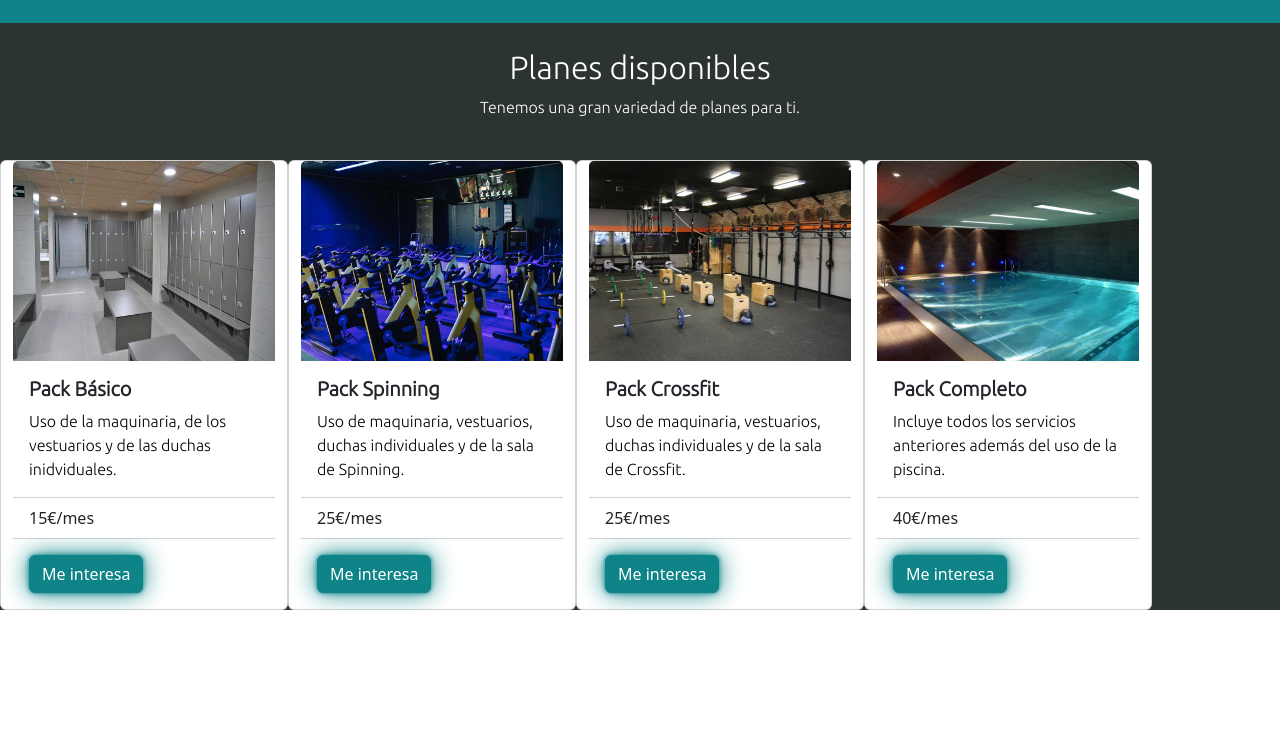
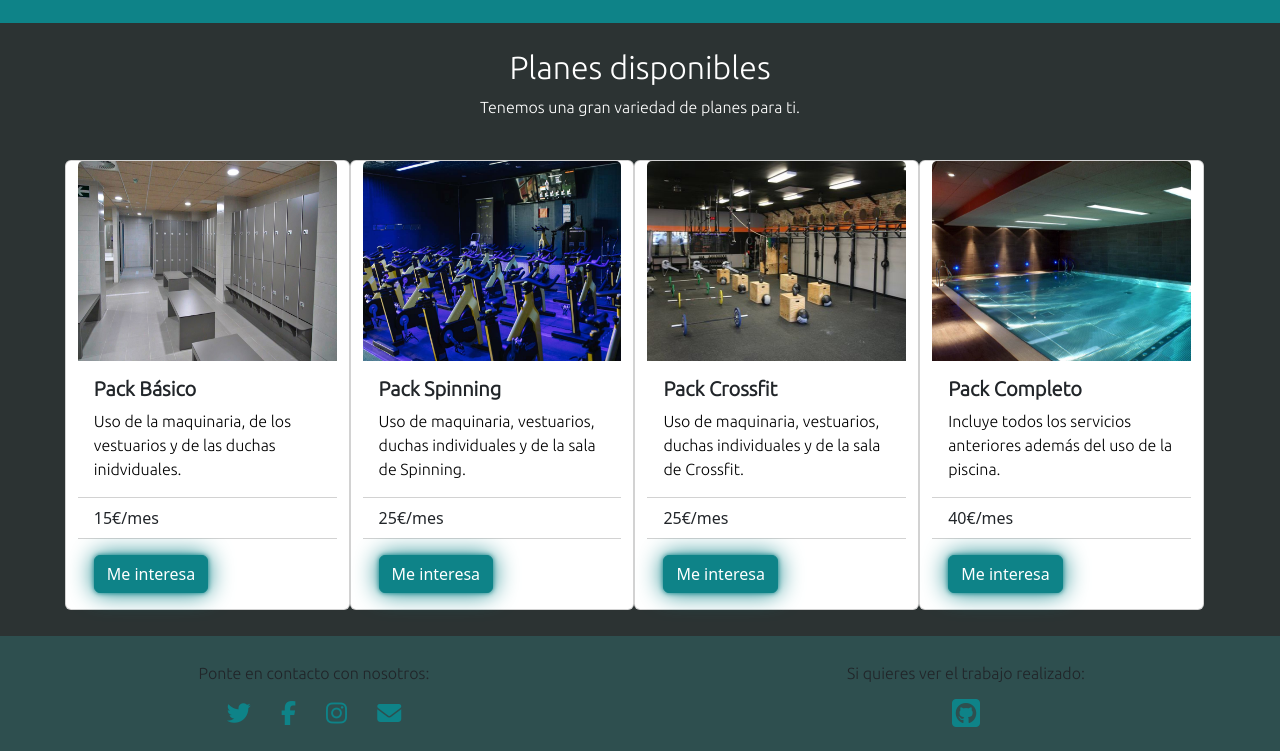
Before and after one commit to Doramas7/LND-Doramas-UT4, a plain HTML site: page Index.html in a window 1280 px wide. Shown: the part 1711-2462 px from the top of the page. Before the commit the page ends 2321 px from the top, so only its background shows below. Drawn offline with nearby package versions, Linux system fonts and the light colour scheme; a web font is replaced by a local one.

Commit message:
Viernes 24/03/2023
Elaboré un footer con el pie de página con las especificaciones del enunciado y modifiqué algunos pequeños detalles de la página.

```diff
--- a/Index.html
+++ b/Index.html
@@ -113,23 +113,21 @@
             <div class="carousel-inner">
                 <div class="carousel-item active" data-bs-interval="4000">
                     <h4 class="text-center">Piscina Climatizada</h4>
-                    <img src="/LND-Doramas-UT4/Images/PiscinaGym.jpg" class="d-block w-50 ImgCarrusel" alt="PiscinaGym">
+                    <img src="/LND-Doramas-UT4/Images/PiscinaGym.jpg" class=" w-50 ImgCarrusel" alt="PiscinaGym">
                     <div class="carousel-caption d-none d-md-block">
                         <p class="SubtitulosCarrusel">Perfecta para ejercicios acuáticos o relajación post-entreno.</p>
                     </div>
                 </div>
                 <div class="carousel-item" data-bs-interval="4000">
                     <h4 class="text-center">Sala de Spinning</h4>
-                    <img src="/LND-Doramas-UT4/Images/SalaSpinning.jpg" class="d-block w-50 ImgCarrusel"
-                        alt="SalaSpinning">
+                    <img src="/LND-Doramas-UT4/Images/SalaSpinning.jpg" class=" w-50 ImgCarrusel" alt="SalaSpinning">
                     <div class="carousel-caption d-none d-md-block">
                         <p class="SubtitulosCarrusel">Con una ventilación e iluminación óptimas para su disfrute.</p>
                     </div>
                 </div>
                 <div class="carousel-item" data-bs-interval="4000">
                     <h4 class="text-center">Sala de Crossfit</h4>
-                    <img src="/LND-Doramas-UT4/Images/SalaCrossfit.jpg" class="d-block w-50 ImgCarrusel"
-                        alt="SalaCrossfit">
+                    <img src="/LND-Doramas-UT4/Images/SalaCrossfit.jpg" class=" w-50 ImgCarrusel" alt="SalaCrossfit">
                     <div class="carousel-caption d-none d-md-block">
                         <p class="SubtitulosCarrusel">Con todo tipo de maquinaria y materiales para cualquier tipo de
                             ejercicio.</p>
@@ -163,14 +161,15 @@
         <h2 id="CabeceraPlanes" class="text-center">Planes disponibles</h2>
         <p id="TextoPlanes" class="text-center">Tenemos una gran variedad de planes para ti.</p>
 
-        <div class="row container-fluid">
+        <div class="row container-fluid" id="Planes2">
 
             <!-- Plan 1 -->
-            <div class="card col-lg-3 col-md-6 col-sm-12" style="width: 18rem;">
+            <div class="card col-lg-3 col-md-6 col-sm-12">
                 <img src="/LND-Doramas-UT4/Images/PackBasico.jpg" class="card-img-top ImgPlanes" alt="Pack Basico">
                 <div class="card-body FondoPlanes">
                     <h5 class="card-title TituloPlanes">Pack Básico</h5>
-                    <p class="card-text TextoCartasPlanes">Uso de la maquinaria, de los vestuarios y de las duchas inidviduales.</p>
+                    <p class="card-text TextoCartasPlanes">Uso de la maquinaria, de los vestuarios y de las duchas
+                        inidviduales.</p>
                 </div>
                 <ul class="list-group list-group-flush">
                     <li class="list-group-item">15€/mes</li>
@@ -181,11 +180,12 @@
             </div>
 
             <!-- Plan 2 -->
-            <div class="card col-lg-3 col-md-6 col-sm-12" style="width: 18rem;">
+            <div class="card col-lg-3 col-md-6 col-sm-12">
                 <img src="/LND-Doramas-UT4/Images/SalaSpinning2.jpg" class="card-img-top ImgPlanes" alt="Pack Spinning">
                 <div class="card-body FondoPlanes">
                     <h5 class="card-title TituloPlanes">Pack Spinning</h5>
-                    <p class="card-text TextoCartasPlanes">Uso de maquinaria, vestuarios, duchas individuales y de la sala de
+                    <p class="card-text TextoCartasPlanes">Uso de maquinaria, vestuarios, duchas individuales y de la
+                        sala de
                         Spinning.</p>
                 </div>
                 <ul class="list-group list-group-flush">
@@ -197,11 +197,12 @@
             </div>
 
             <!-- Plan 3 -->
-            <div class="card col-lg-3 col-md-6 col-sm-12" style="width: 18rem;">
+            <div class="card col-lg-3 col-md-6 col-sm-12">
                 <img src="/LND-Doramas-UT4/Images/SalaCrossfit2.jpg" class="card-img-top ImgPlanes" alt="Pack Crossfit">
                 <div class="card-body FondoPlanes">
                     <h5 class="card-title TituloPlanes">Pack Crossfit</h5>
-                    <p class="card-text TextoCartasPlanes">Uso de maquinaria, vestuarios, duchas individuales y de la sala de
+                    <p class="card-text TextoCartasPlanes">Uso de maquinaria, vestuarios, duchas individuales y de la
+                        sala de
                         Crossfit.</p>
                 </div>
                 <ul class="list-group list-group-flush">
@@ -213,7 +214,7 @@
             </div>
 
             <!-- Plan 4 -->
-            <div class="card col-lg-3 col-md-6 col-sm-12" style="width: 18rem;">
+            <div class="card col-lg-3 col-md-6 col-sm-12">
                 <img src="/LND-Doramas-UT4/Images/PiscinaGym2.jpg" class="card-img-top ImgPlanes" alt="Pack Completo">
                 <div class="card-body FondoPlanes">
                     <h5 class="card-title TituloPlanes">Pack Completo</h5>
@@ -230,6 +231,31 @@
         </div>
     </section>
 
+    <!-- Pie de Página -->
+
+    <footer>
+        <div class="row">
+            <div id="RedesSociales" class="text-center col-lg-6 col-md-6 col-sm-12">
+                <p class="TextoRRSS">Ponte en contacto con nosotros:</p>
+                <a href="https://twitter.com/Gimnasiosbahia" class="iconoredes"><i
+                        class="fa-brands fa-twitter fa-xl"></i></a>
+                <a href="https://www.facebook.com/gym.bahia/?locale=es_ES" class="iconoredes"> <i
+                        class="fa-brands fa-facebook-f fa-xl"></i></a>
+                <a href="https://www.instagram.com/gimnasiobahiapuertodelacruz/?hl=es" class="iconoredes"> <i
+                        class="fa-brands fa-instagram fa-xl"></i></a>
+                <a href="mailto:GimnasioBahía@gmail.com" class="iconoredes"> <i
+                        class="fa-solid fa-envelope fa-xl"></i></a>
+            </div>
+
+            <div class="text-center col-lg-6 col-md-6 col-sm-12">
+                <p class="TextoRRSS">Si quieres ver el trabajo realizado:</p>
+                <a href="https://github.com/Doramas7/LND-Doramas-UT4" class="iconoredes"><i
+                        class="fa-brands fa-square-github fa-2xl"></i></a>
+            </div>
+        </div>
+
+    </footer>
+
 </body>
 
 </html>
--- a/css/style.css
+++ b/css/style.css
@@ -1,186 +1,212 @@
-header{
+header {
     background-color: #2E4F4F;
 }
 
-#LogoGym{
+#LogoGym {
     height: 80px;
     width: 80px;
 }
 
-#barra{
+#barra {
     background-color: #2E4F4F;
     width: 100%;
 }
 
-#NombreGym{
+#NombreGym {
     font-family: Sono, sans-serif;
     padding-left: 1%;
 }
 
-#Enlaces{
+#Enlaces {
     font-family: Ubuntu, sans-serif;
 }
 
-.IconoEnlaces{
+.IconoEnlaces {
     margin-right: 10px;
 }
 
-.IconoEnlaces:hover{
+.IconoEnlaces:hover {
     color: #0E8388;
     transform: rotate(-25deg);
+
 }
 
-#Características{
+#Características {
     padding-top: 6%;
     padding-bottom: 4%;
     background-color: #0E8388;
     align-items: center;
 }
 
-#CabeceraCaracterísticas{
+#CabeceraCaracterísticas {
     padding-top: 2%;
     padding-bottom: 2%;
     font-family: Ubuntu, sans-serif;
 }
 
-#Cartas{
+#Cartas {
     padding-right: 10%;
     padding-left: 15%;
 }
 
-.SombraCartas{
+.SombraCartas {
     box-shadow: 10px 10px 1px black;
 }
 
-#ImgCard1{
+#ImgCard1 {
     height: 213px;
 }
 
-#ImgCard2{
+#ImgCard2 {
     height: 213px;
 }
 
-#ImgCard3{
+#ImgCard3 {
     height: 213px;
 }
 
-.card-body{
+.card-body {
     background-color: #2C3333;
 }
 
-.card-text{
+.card-text {
     color: white;
     font-family: Ubuntu, sans-serif;
 }
 
-#Carrusel{
+#Carrusel {
     background-color: #CBE4DE;
     padding-top: 2%;
     text-align: center;
     padding-bottom: 2%;
 }
 
-#CabeceraCarrusel{
+#CabeceraCarrusel {
     padding-bottom: 2%;
     font-family: Ubuntu, sans-serif;
 }
 
-h4{
+h4 {
     font-family: Ubuntu, sans-serif;
 }
 
-.ImgCarrusel{
-    margin-left: 400px;
+.ImgCarrusel {
     height: 432px;
 }
 
-.SubtitulosCarrusel{
+.SubtitulosCarrusel {
     background-color: #CBE4DE;
     color: black;
     opacity: 80%;
 }
 
-#SectionMapa{
+#SectionMapa {
     background-color: #0E8388;
     padding-top: 2%;
     padding-bottom: 2%;
 }
 
-#CabeceraMapa{
+#CabeceraMapa {
     font-family: Ubuntu, sans-serif;
     padding-bottom: 2%;
 }
 
-#SimboloMapa{
+#SimboloMapa {
     color: #2C3333;
     padding-left: 10px;
 }
 
-#Mapa{
+#Mapa {
     display: block;
     margin: 0 auto;
 }
 
-#Planes{
+#Planes {
     background-color: #2C3333;
     padding-top: 2%;
+    padding-bottom: 2%;
 }
 
-#CabeceraPlanes{
+#CabeceraPlanes {
     font-family: Ubuntu, sans-serif;
     color: white;
 }
 
-#TextoPlanes{
+#TextoPlanes {
     font-family: Ubuntu, sans-serif;
     color: white;
     padding-bottom: 2%;
 }
 
-.FondoPlanes{
+#Planes2 {
+    padding-left: 6%;
+    padding-right: 5%;
+}
+
+.FondoPlanes {
     background-color: white;
 }
 
-.TituloPlanes{
+.TituloPlanes {
     font-family: Ubuntu, sans-serif;
     font-weight: 800;
 }
 
-.TextoCartasPlanes{
+.TextoCartasPlanes {
     font-family: Ubuntu, sans-serif;
     color: black;
 }
 
-.BotonPlanes{
+.BotonPlanes {
     box-shadow: 0 0 5px #0E8388, 0 0 25px #0E8388;
 }
 
-.BotonPlanes:hover{
+.BotonPlanes:hover {
     box-shadow: 0 0 5px #0E8388,
-    0 0 25px #0E8388, 0 0 50px #0E8388,
-    0 0 75px #0E8388;
+        0 0 25px #0E8388, 0 0 50px #0E8388,
+        0 0 75px #0E8388;
 }
 
-#BotonPlan1{
+#BotonPlan1 {
     background-color: #0E8388;
     border-color: #0E8388;
 }
 
-#BotonPlan2{
+#BotonPlan2 {
     background-color: #0E8388;
     border-color: #0E8388;
 }
 
-#BotonPlan3{
+#BotonPlan3 {
     background-color: #0E8388;
     border-color: #0E8388;
 }
 
-#BotonPlan4{
+#BotonPlan4 {
     background-color: #0E8388;
     border-color: #0E8388;
 }
 
-.ImgPlanes{
+.ImgPlanes {
     height: 200px;
 }
+
+footer {
+    background-color: #2E4F4F;
+    padding-top: 2%;
+    padding-bottom: 2%;
+}
+
+.TextoRRSS {
+    font-family: Ubuntu, sans-serif;
+}
+
+.iconoredes {
+    padding-left: 13px;
+    padding-right: 13px;
+    color: #0E8388;
+}
+
+.iconoredes:hover {
+    color: #2C3333;
+}
```
